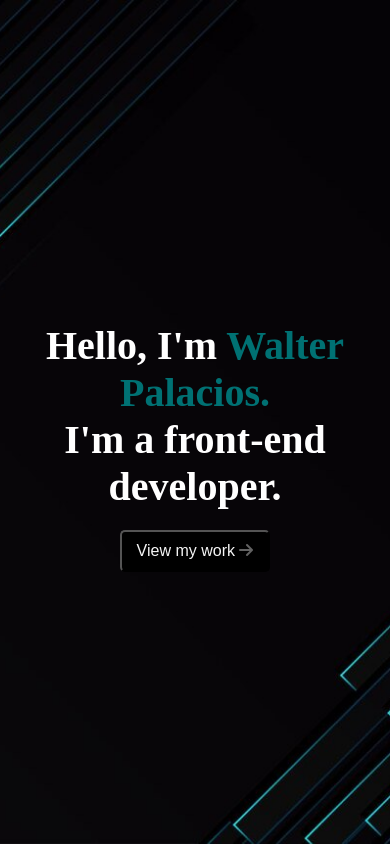
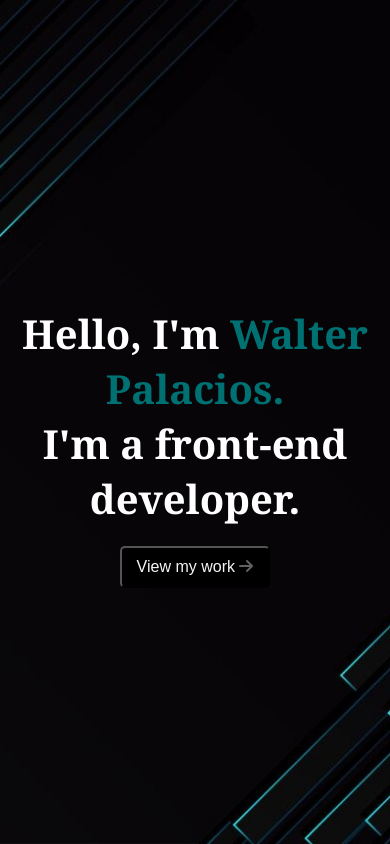
Before and after one commit to WalterCoder/Intro, a plain HTML site: page index.html in a window 390 px wide. Drawn offline with Linux system fonts and the light colour scheme.

Commit message:
Update intro.css

```diff
--- a/intro.css
+++ b/intro.css
@@ -10,13 +10,13 @@ body {
   align-items: center;
   height: 100vh;
   text-align:center;
-  font-family:initial;
+
 }
 /*The Title*/
 .tittle{
   color:rgb(255, 255, 255);
   font-size:6rem;
-  font-family:initial;
+  font-family: Georgia, 'Times New Roman', Times, serif;
 }
 .content {
   text-align: center;
@@ -68,7 +68,7 @@ a:hover, a:active{
   .tittle{
     font-size:2.5rem;
     color:white;
-    font-family:Initial;
+    font-family:Georgia, 'Times New Roman', Times, serif;
   }
   .button-area button{
     font-size:1rem;
```
